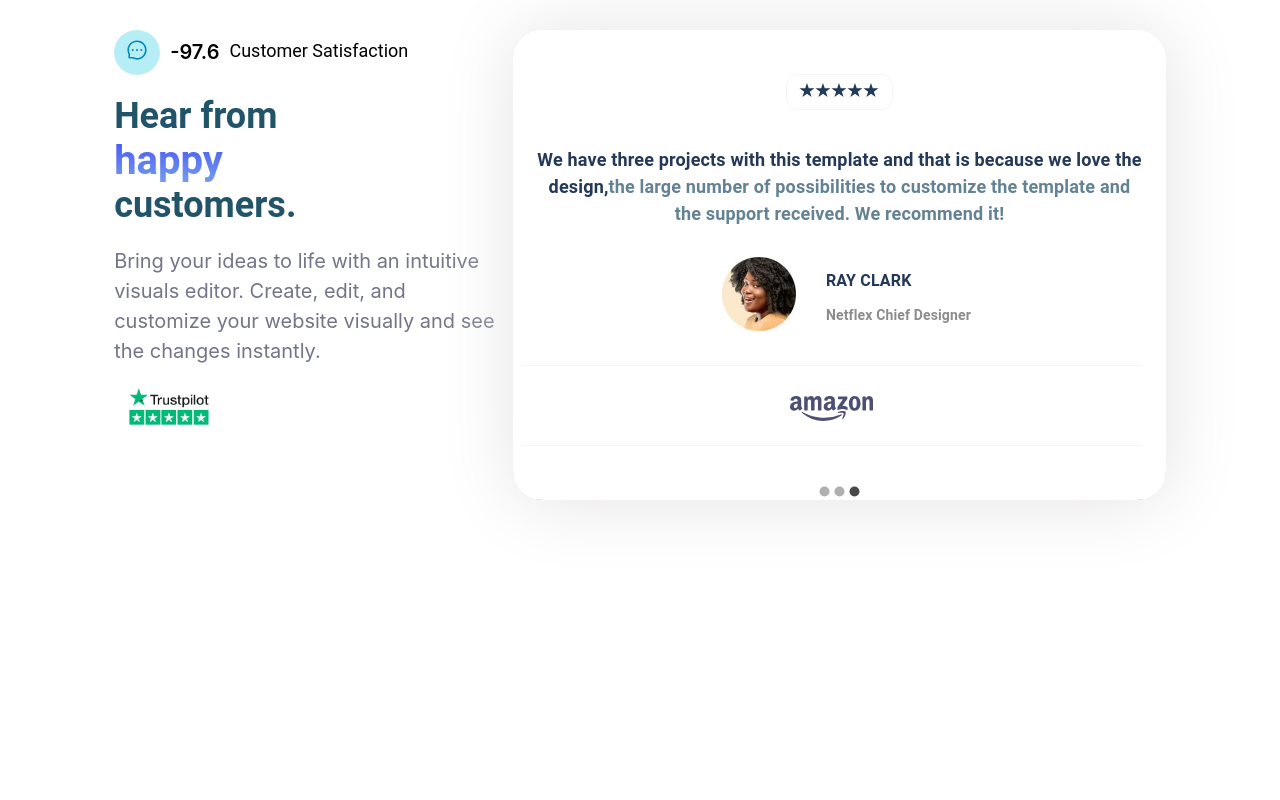
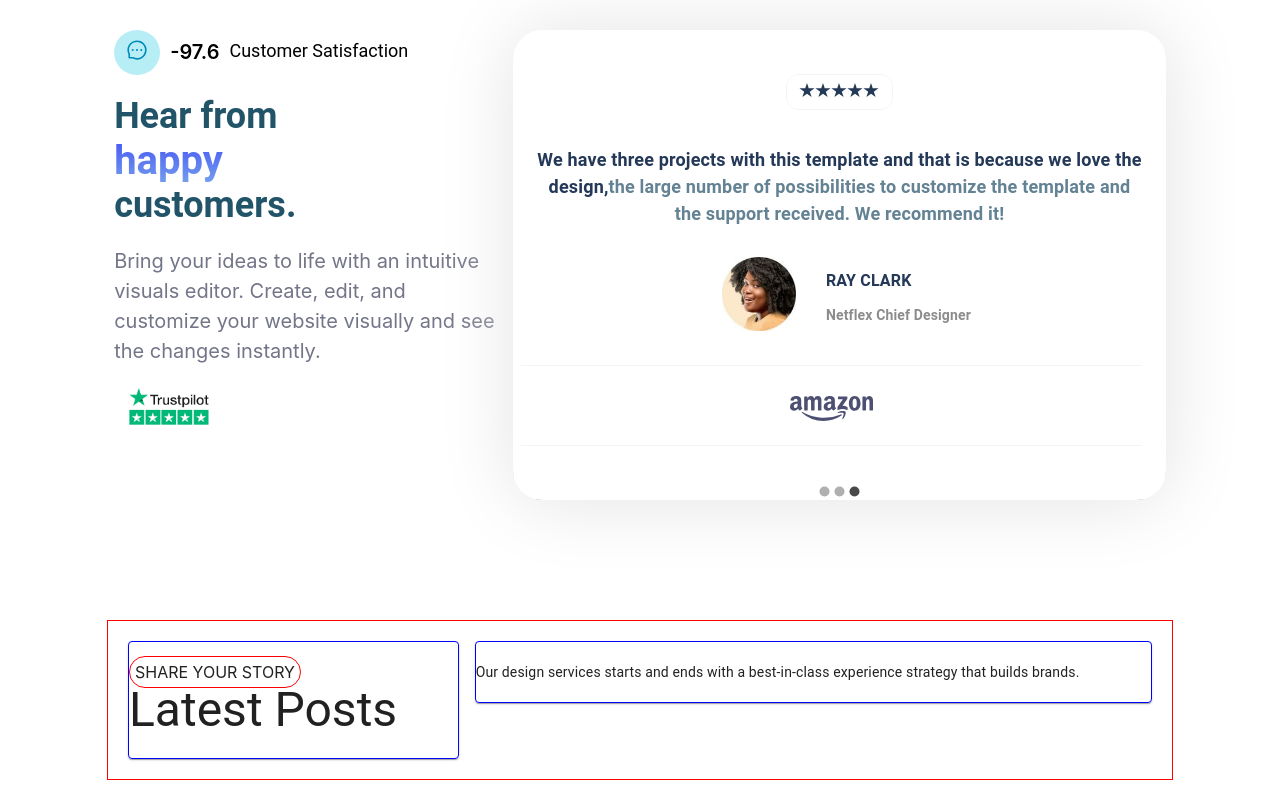
Before and after one commit to Anjeela-Ali/hub-website, a React (Create React App) app: page / in a window 1280 px wide. Shown: the part 5449-6249 px from the top of the page. Before the commit the page ends 6039 px from the top, so only its background shows below. Built offline with nearby package versions, Linux system fonts and the light colour scheme.

Commit message:
Created blogs section

```diff
--- /dev/null
+++ b/src/components/blogs/index.js
@@ -0,0 +1,58 @@
+import { styled } from '@mui/material/styles';
+import Box from '@mui/material/Box';
+import Paper from '@mui/material/Paper';
+import Grid from '@mui/material/Grid';
+import { Typography } from '@mui/material';
+
+
+
+const Item = styled(Paper)(({ theme }) => ({
+    background:'none',
+    border:'1px solid blue',
+    padding:'20px 0px'
+
+  }));
+const LatestPosts = () => {
+    return (
+        <>
+            <Box sx={{
+                border: '1px solid red',
+                padding: '20px',
+                width:'80%',
+                margin:'30px auto'
+            }}>
+                <Box sx={{ flexGrow: 1 }}>
+                    <Grid container spacing={2}>
+                    <Grid item xs={6} md={4}>
+                            <Item>
+                                <Typography variant='para' sx={{
+                                    border:'1px solid red',
+                                    borderRadius:'40px',
+                                    padding:'5px',
+
+                                }}>
+                                    SHARE YOUR STORY
+                                </Typography>
+                                <Typography variant='h3'>
+                                Latest Posts
+                                </Typography>
+                            </Item>
+                        </Grid>
+                        <Grid item xs={6} md={8}>
+                            <Item>
+                            <Typography variant='body2'>
+                            Our design services starts and ends with a best-in-class experience strategy that builds brands.
+                            </Typography>
+                            </Item>
+                        </Grid>
+
+
+                    </Grid>
+                </Box>
+
+            </Box>
+        </>
+    )
+}
+
+export default LatestPosts
--- a/src/page/index.js
+++ b/src/page/index.js
@@ -10,6 +10,7 @@ import DetailedSection from '../components/detail';
 import AboutSection from '../components/about';
 import Companies from '../components/companiesusinghub';
 import TestimonialsSection from '../components/testimonials';
+import LatestPosts from '../components/blogs';
 
 const HomePage = () => {
   return (
@@ -26,6 +27,7 @@ const HomePage = () => {
     <AboutSection />
     <Companies />
     <TestimonialsSection />
+    <LatestPosts />
 
     </>
   )
```
